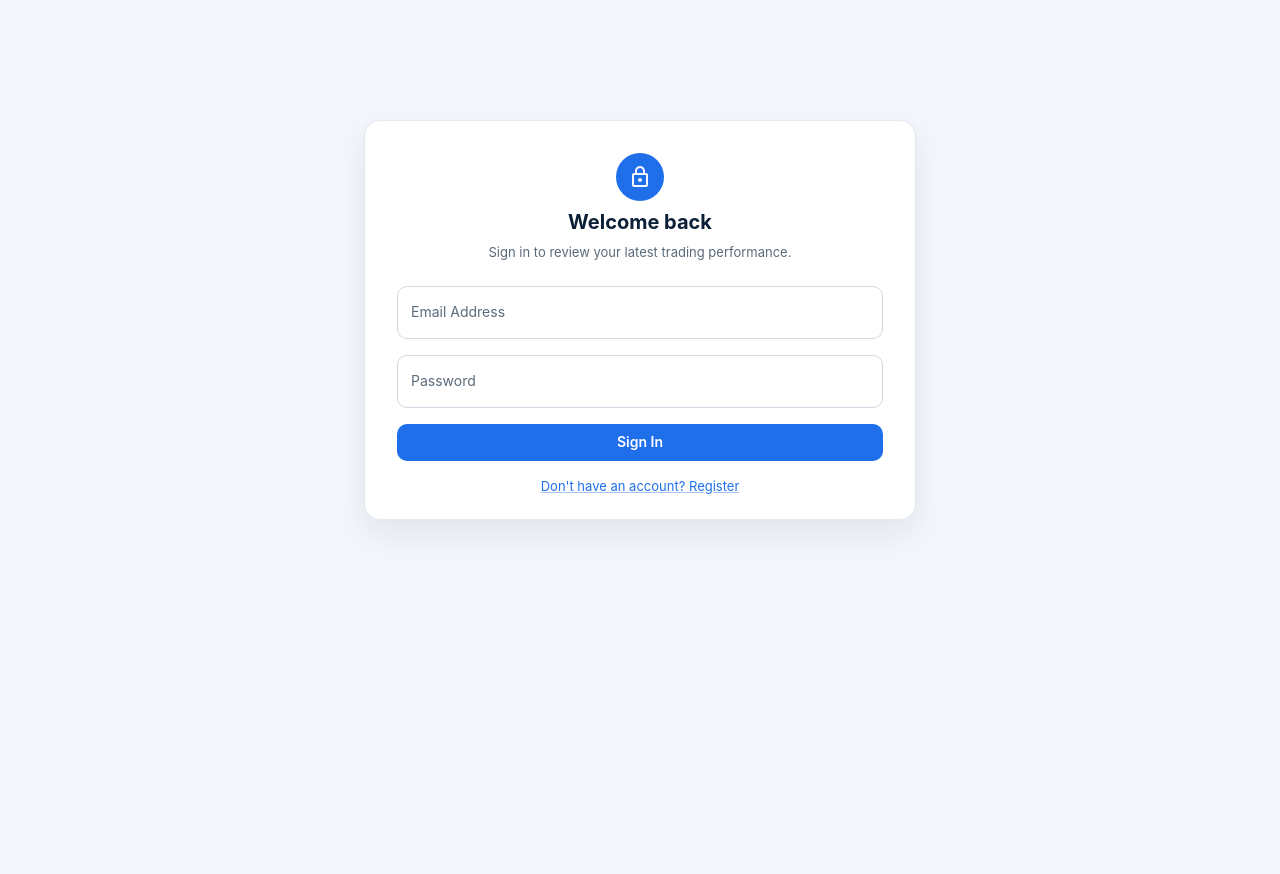
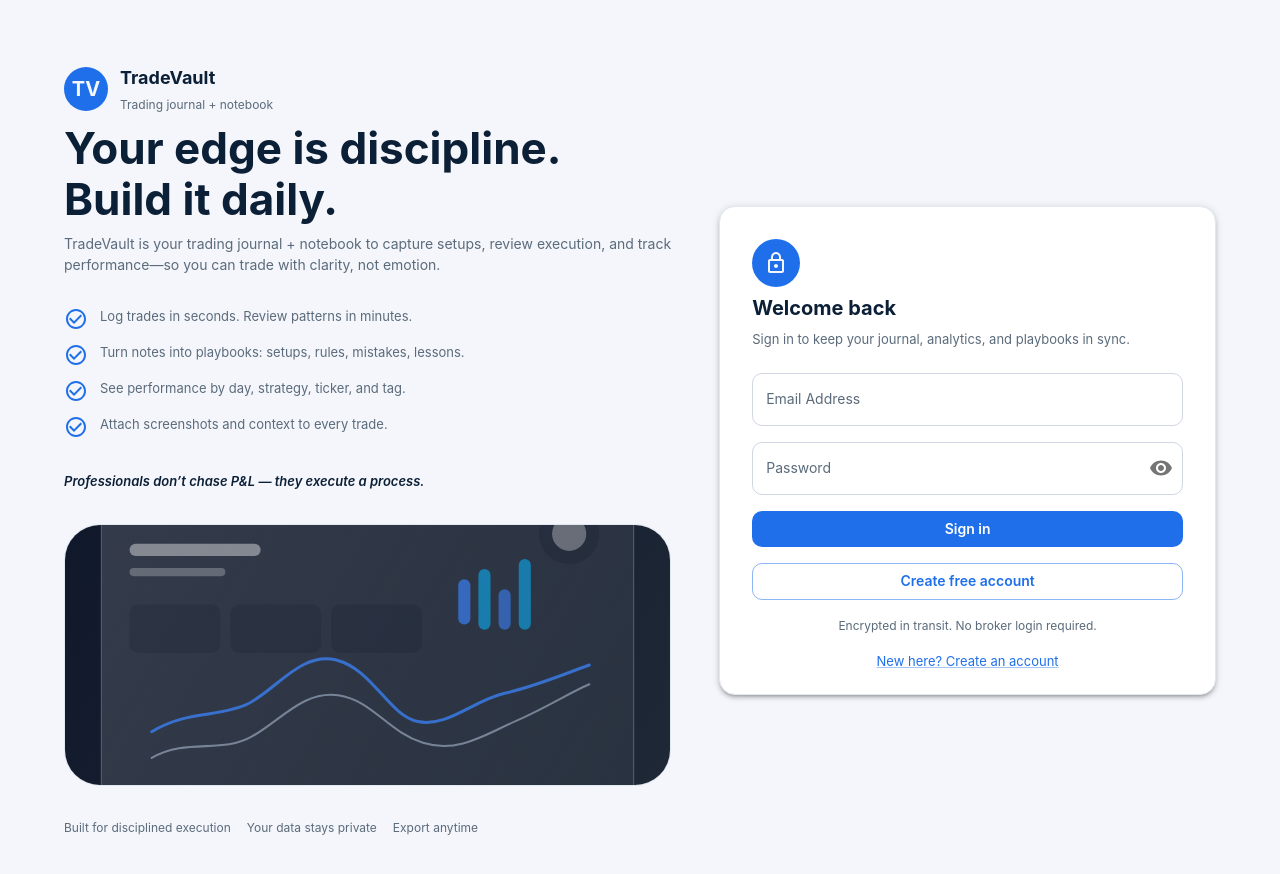
Before and after one commit to ovidiu07/trading-analysis, a React (Vite) app in the folder frontend/: page /login in a window 1280 px wide. Shown: the top 874 px of the page. Before the commit the page ends 800 px from the top, so only its background shows below. Built offline with nearby package versions, Linux system fonts and the light colour scheme.

Commit message:
Redesign login page hero and auth card

```diff
--- a/frontend/src/pages/LoginPage.tsx
+++ b/frontend/src/pages/LoginPage.tsx
@@ -1,11 +1,15 @@
 import { zodResolver } from '@hookform/resolvers/zod'
-import { Avatar, Box, Button, Card, CardContent, Container, Link as MuiLink, Stack, TextField, Typography } from '@mui/material'
+import { Alert, Avatar, Box, Button, Card, CardContent, CircularProgress, Container, IconButton, InputAdornment, Link as MuiLink, Stack, TextField, Typography } from '@mui/material'
+import CheckCircleOutlineIcon from '@mui/icons-material/CheckCircleOutline'
 import LockOutlinedIcon from '@mui/icons-material/LockOutlined'
+import VisibilityIcon from '@mui/icons-material/Visibility'
+import VisibilityOffIcon from '@mui/icons-material/VisibilityOff'
 import { useForm } from 'react-hook-form'
 import { z } from 'zod'
 import { useNavigate, useLocation, Link } from 'react-router-dom'
 import { useState } from 'react'
 import { useAuth } from '../auth/AuthContext'
+import loginHero from '../assets/login-hero.svg'
 
 const schema = z.object({
   email: z.string().email(),
@@ -21,6 +25,7 @@
   const { login } = useAuth()
   const [error, setError] = useState('')
   const [submitting, setSubmitting] = useState(false)
+  const [showPassword, setShowPassword] = useState(false)
 
   const from = (location.state as { from?: string })?.from || '/trades'
 
@@ -38,32 +43,151 @@
   }
 
   return (
-    <Container component="main" maxWidth="sm">
-      <Box sx={{ minHeight: '80vh', display: 'flex', alignItems: 'center' }}>
-        <Card sx={{ width: '100%' }}>
+    <Container component="main" maxWidth="lg">
+      <Box
+        sx={{
+          minHeight: { xs: 'auto', md: '80vh' },
+          display: 'grid',
+          gridTemplateColumns: { xs: '1fr', md: '1.1fr 0.9fr' },
+          gap: { xs: 4, md: 6 },
+          alignItems: 'center',
+          py: { xs: 4, md: 8 }
+        }}
+      >
+        <Stack spacing={{ xs: 3, md: 4 }}>
+          <Stack spacing={1}>
+            <Stack direction="row" spacing={1.5} alignItems="center">
+              <Avatar sx={{ bgcolor: 'primary.main', width: 44, height: 44, fontWeight: 700 }}>
+                TV
+              </Avatar>
+              <Box>
+                <Typography variant="h6" fontWeight={700}>TradeVault</Typography>
+                <Typography variant="caption" color="text.secondary">
+                  Trading journal + notebook
+                </Typography>
+              </Box>
+            </Stack>
+            <Typography component="h1" variant="h3" sx={{ fontWeight: 700, fontSize: { xs: '2rem', md: '2.75rem' } }}>
+              Your edge is discipline. Build it daily.
+            </Typography>
+            <Typography variant="body1" color="text.secondary">
+              TradeVault is your trading journal + notebook to capture setups, review execution, and track performance—so you can trade with clarity, not emotion.
+            </Typography>
+          </Stack>
+          <Stack spacing={1.5}>
+            {[
+              'Log trades in seconds. Review patterns in minutes.',
+              'Turn notes into playbooks: setups, rules, mistakes, lessons.',
+              'See performance by day, strategy, ticker, and tag.',
+              'Attach screenshots and context to every trade.'
+            ].map((text) => (
+              <Stack key={text} direction="row" spacing={1.5} alignItems="flex-start">
+                <CheckCircleOutlineIcon color="primary" sx={{ mt: '2px' }} />
+                <Typography variant="body2" color="text.secondary">
+                  {text}
+                </Typography>
+              </Stack>
+            ))}
+          </Stack>
+          <Typography variant="subtitle2" sx={{ fontStyle: 'italic' }}>
+            Professionals don’t chase P&amp;L — they execute a process.
+          </Typography>
+          <Box
+            sx={{
+              borderRadius: 3,
+              overflow: 'hidden',
+              background: 'linear-gradient(135deg, rgba(25,118,210,0.08), rgba(10,25,41,0.06))',
+              border: '1px solid',
+              borderColor: 'divider'
+            }}
+          >
+            <Box
+              component="img"
+              src={loginHero}
+              alt="Abstract trading workspace with charts"
+              loading="lazy"
+              sx={{ width: '100%', display: 'block', maxHeight: { xs: 220, md: 260 }, objectFit: 'cover' }}
+            />
+          </Box>
+          <Stack direction="row" spacing={2} flexWrap="wrap">
+            {['Built for disciplined execution', 'Your data stays private', 'Export anytime'].map((item) => (
+              <Typography key={item} variant="caption" color="text.secondary">
+                {item}
+              </Typography>
+            ))}
+          </Stack>
+        </Stack>
+
+        <Card sx={{ width: '100%', boxShadow: { xs: 1, md: 3 } }}>
           <CardContent sx={{ p: { xs: 3, md: 4 } }}>
             <Stack spacing={3}>
-              <Stack spacing={1} alignItems="center">
+              <Stack spacing={1}>
                 <Avatar sx={{ bgcolor: 'primary.main', width: 48, height: 48 }}>
                   <LockOutlinedIcon />
                 </Avatar>
-                <Typography component="h1" variant="h5">
+                <Typography component="h2" variant="h5" fontWeight={700}>
                   Welcome back
                 </Typography>
                 <Typography variant="body2" color="text.secondary">
-                  Sign in to review your latest trading performance.
+                  Sign in to keep your journal, analytics, and playbooks in sync.
                 </Typography>
               </Stack>
-              <Box component="form" onSubmit={handleSubmit(onSubmit)}>
+              <Box component="form" onSubmit={handleSubmit(onSubmit)} noValidate>
                 <Stack spacing={2}>
-                  <TextField label="Email Address" autoComplete="email" {...register('email')} error={!!formState.errors.email} helperText={formState.errors.email?.message} />
-                  <TextField label="Password" type="password" autoComplete="current-password" {...register('password')} error={!!formState.errors.password} helperText={formState.errors.password?.message} />
-                  {error && <Typography color="error" variant="body2">{error}</Typography>}
+                  <TextField
+                    label="Email Address"
+                    type="email"
+                    autoComplete="email"
+                    {...register('email')}
+                    error={!!formState.errors.email}
+                    helperText={formState.errors.email?.message}
+                    fullWidth
+                  />
+                  <TextField
+                    label="Password"
+                    type={showPassword ? 'text' : 'password'}
+                    autoComplete="current-password"
+                    {...register('password')}
+                    error={!!formState.errors.password}
+                    helperText={formState.errors.password?.message}
+                    fullWidth
+                    InputProps={{
+                      endAdornment: (
+                        <InputAdornment position="end">
+                          <IconButton
+                            onClick={() => setShowPassword((prev) => !prev)}
+                            aria-label={showPassword ? 'Hide password' : 'Show password'}
+                            edge="end"
+                          >
+                            {showPassword ? <VisibilityOffIcon /> : <VisibilityIcon />}
+                          </IconButton>
+                        </InputAdornment>
+                      )
+                    }}
+                  />
+                  {error && (
+                    <Alert severity="error">
+                      {error}
+                    </Alert>
+                  )}
                   <Button type="submit" fullWidth variant="contained" disabled={submitting}>
-                    Sign In
+                    {submitting ? (
+                      <>
+                        <CircularProgress size={18} sx={{ mr: 1 }} />
+                        Signing in
+                      </>
+                    ) : (
+                      'Sign in'
+                    )}
                   </Button>
+                  <Button component={Link} to="/register" fullWidth variant="outlined">
+                    Create free account
+                  </Button>
+                  <Typography variant="caption" color="text.secondary" textAlign="center">
+                    Encrypted in transit. No broker login required.
+                  </Typography>
                   <MuiLink component={Link} to="/register" variant="body2" textAlign="center">
-                    Don't have an account? Register
+                    New here? Create an account
                   </MuiLink>
                 </Stack>
               </Box>
```
Also changed, not shown: frontend/src/assets/login-hero.svg (added).
